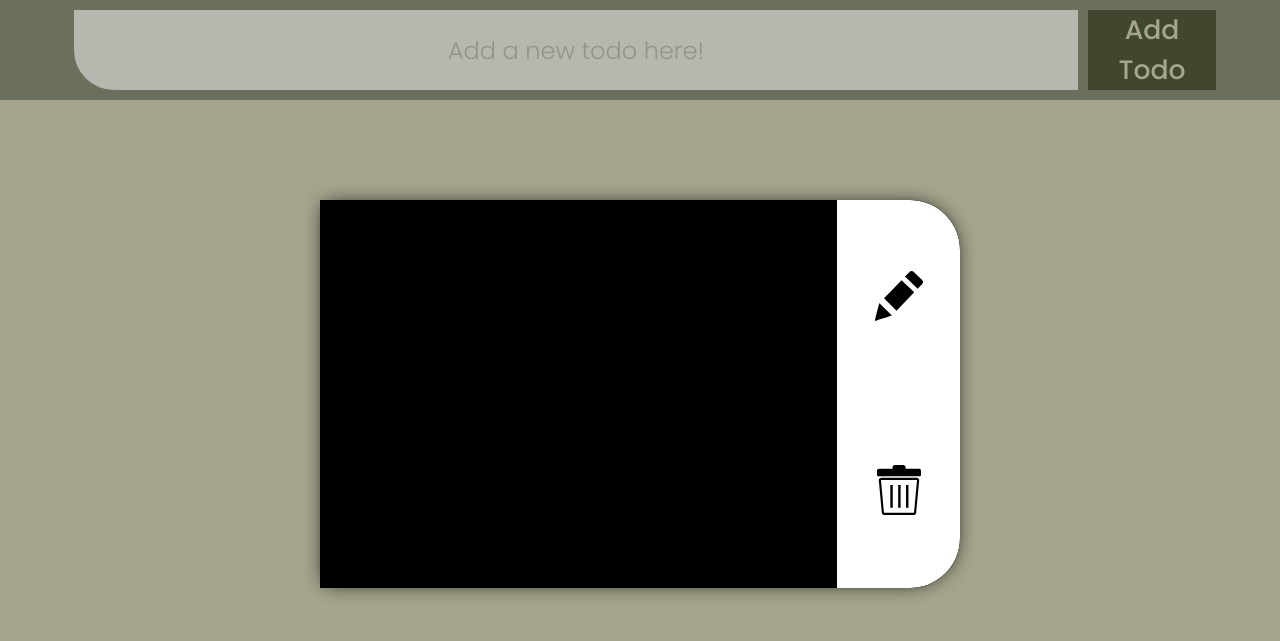
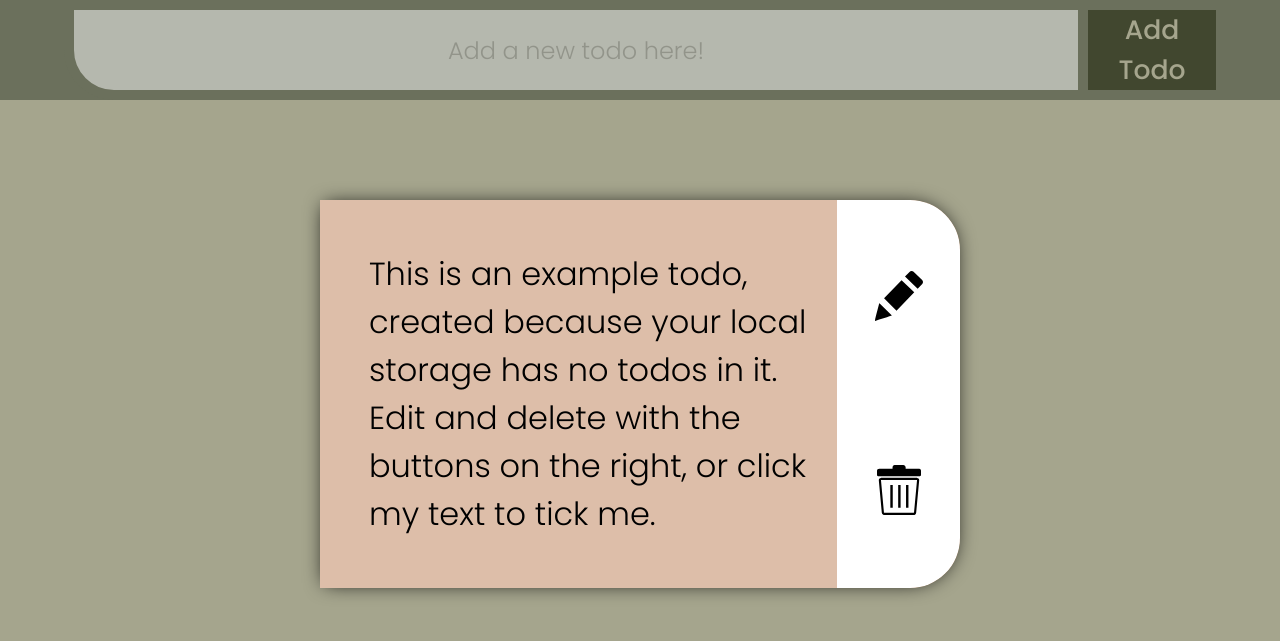
Before and after one commit to IAmRobertJeffrey/vanilla-js-todo-list, a plain HTML site: page public/index.html in a window 1280 px wide. Drawn offline with Linux system fonts and the light colour scheme.

Commit message:
changed todoColor back

```diff
--- a/public/css/style.css
+++ b/public/css/style.css
@@ -150,7 +150,7 @@ body {
 }
 
 .todoItem {
-  background-color: black;
+  background-color: #DDBEA9;
   width: 100%;
   min-height: 0;
   height: 0px;
```
